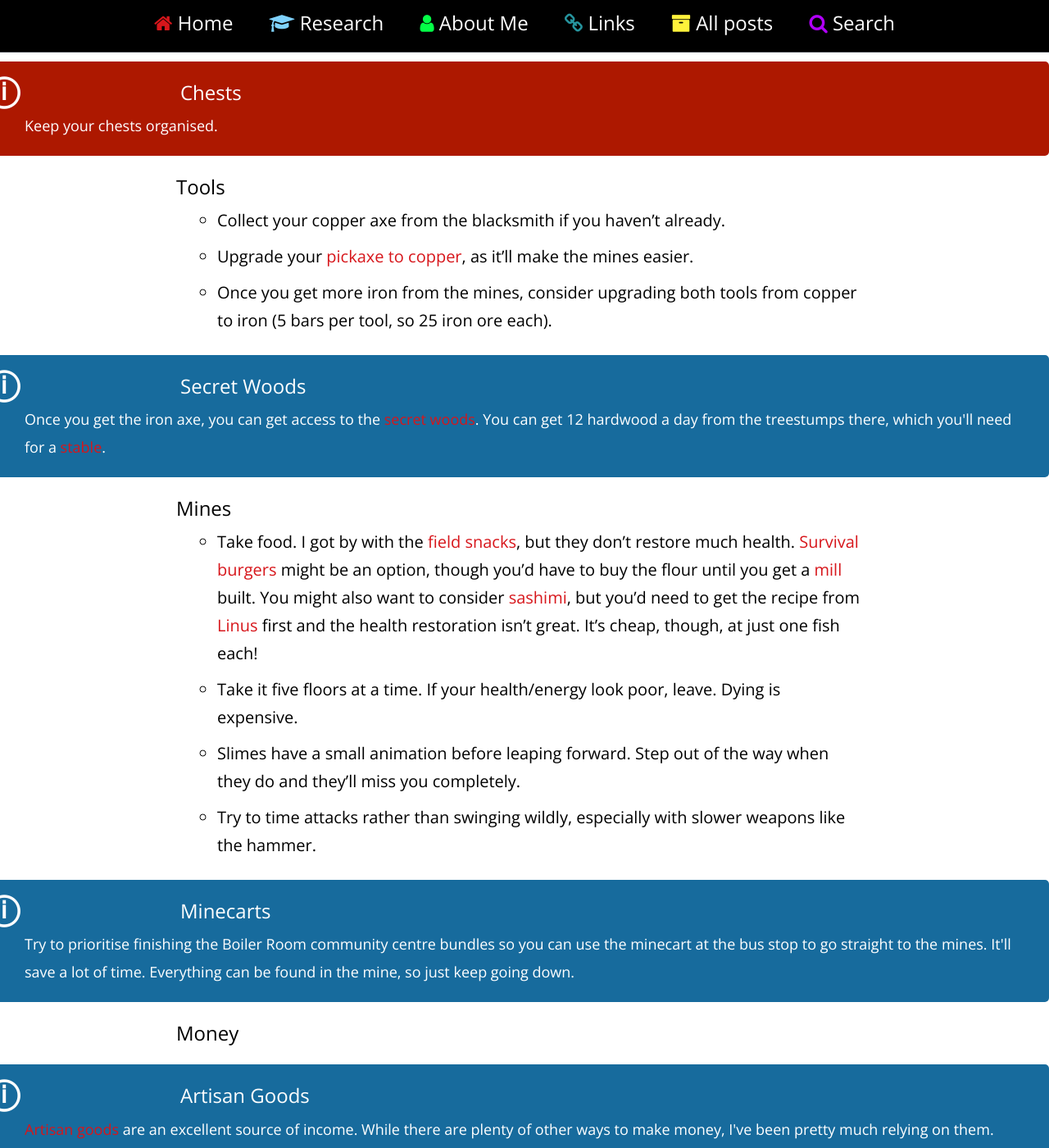
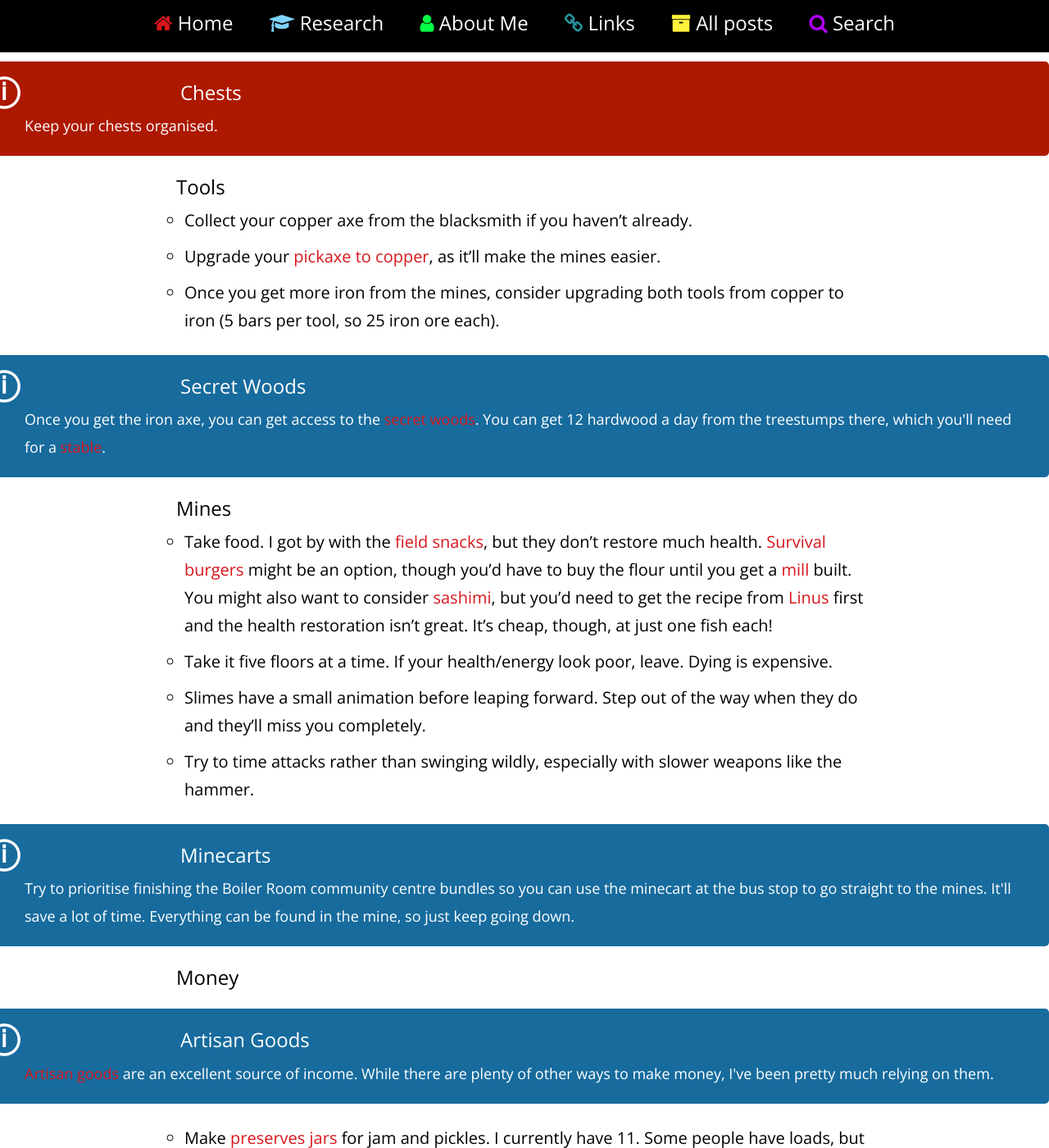
Before and after one commit to dajwarren/dajwarren.github.io, a Jekyll site: the page built from stardew_intro.md, in a window 1280 px wide and 1400 px high, scrolled down 1404 px. Shown: the whole window at 82% size. Built offline with Jekyll 4.4.1, drawn with Linux system fonts in a browser that asks for light colours; nearby versions of some CDN libraries.

Commit message:
Added more responsive text sizing; collated header classes

```diff
--- a/css/main.scss
+++ b/css/main.scss
@@ -108,16 +108,33 @@ ul {
 	margin-left: -0%;
 	width: 100%;
   color: $header-text;
-  @media (min-width: $screen-lg-min) {
-    margin-top: 20px;
-  }
-
 	@media (min-width: $screen-sm-min) {
-		font-size: 62px;
 		margin-left: -10%;
 		width: 120%;
 	}
+  @media (min-width: $screen-md-min) {
+    font-size: 44px;
+  }
+  @media (min-width: $screen-lg-min) {
+    margin-top: 20px;
+    font-size: 62px;
+  }
 }
+
+.thumb-test {
+  padding-top: 4rem;
+  margin-bottom: -10px;
+  text-align: center;
+  background-color: $header-background;
+  color: $thumbnail-text
+}
+
+.title-test{
+  text-align: center;
+  padding: 2rem 0;
+  background-color: $header-background;
+}
+
 
 .content-panel {
 	background-color: $main-background;
@@ -150,7 +167,6 @@ ul {
   @media (min-width: $screen-lg-min) {
     position: fixed;
   }
-
 
   .nav-container {
 
@@ -211,21 +227,6 @@ $colors: (1: #D7161B, 2: #7FD2FD, 3: #04FF47, 4: #26949E, 5:#FFF23B, 6:#B100FA,
   background-color: $white;
 }
 
-.thumb-test {
-  padding-top: 4rem;
-  margin-bottom: -10px;
-  text-align: center;
-  background-color: $header-background;
-  color: $thumbnail-text
-}
-
-.title-test{
-  text-align: center;
-  padding: 2rem 0;
-  background-color: $header-background;
-}
-
-
 .content-test{
   background-color: $main-background;
   color: $main-text;
@@ -233,8 +234,15 @@ $colors: (1: #D7161B, 2: #7FD2FD, 3: #04FF47, 4: #26949E, 5:#FFF23B, 6:#B100FA,
   margin-right: auto;
   padding-top: 2rem;
   padding-bottom: 5rem;
-  font-size: 20px;
+  font-size: 16px;
   line-height: 170%;
+  @media (min-width: $screen-md-min) {
+    font-size: 18px;
+  }
+  @media (min-width: $screen-lg-min) {
+    font-size: 20px;
+  }
+
 
   a, a:active {
     color: $link-text;
@@ -251,6 +259,11 @@ $colors: (1: #D7161B, 2: #7FD2FD, 3: #04FF47, 4: #26949E, 5:#FFF23B, 6:#B100FA,
     max-width: 850px;
     margin-left: auto;
     margin-right: auto;
+    padding: 0 35px;
+
+    @media (min-width: $screen-lg-min) {
+      padding: 0;
+    }
   }
   //
   // blockquote {
@@ -321,18 +334,6 @@ $colors: (1: #D7161B, 2: #7FD2FD, 3: #04FF47, 4: #26949E, 5:#FFF23B, 6:#B100FA,
     }
   }
 }
-
-.articleBody {
-
-  p, blockquote, table, h1, h2, h3, h4, h5, h6, ul, ol {
-    padding: 0 35px;
-
-    @media (min-width: $screen-lg-min) {
-      padding: 0;
-    }
-  }
-}
-
 
 .index {
   background-color: $main-background;
```
